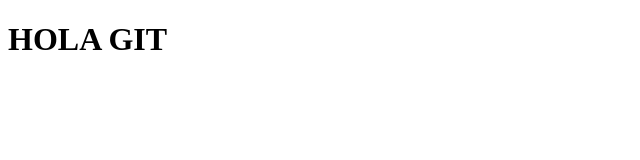
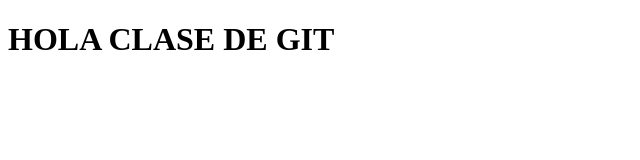
Before and after one commit to joseamadorg/repotest, a plain HTML site: page index.html in a window 1280 px wide. Shown: the whole page, without its empty margins (0-640 px from the left). Drawn offline with Linux system fonts and the light colour scheme.

Commit message:
Modificacion de texto del h1

```diff
--- a/index.html
+++ b/index.html
@@ -7,6 +7,6 @@
     <title>Document</title>
 </head>
 <body>
-    <h1>HOLA GIT</h1>
+    <h1>HOLA CLASE DE GIT</h1>
 </body>
 </html>
```
